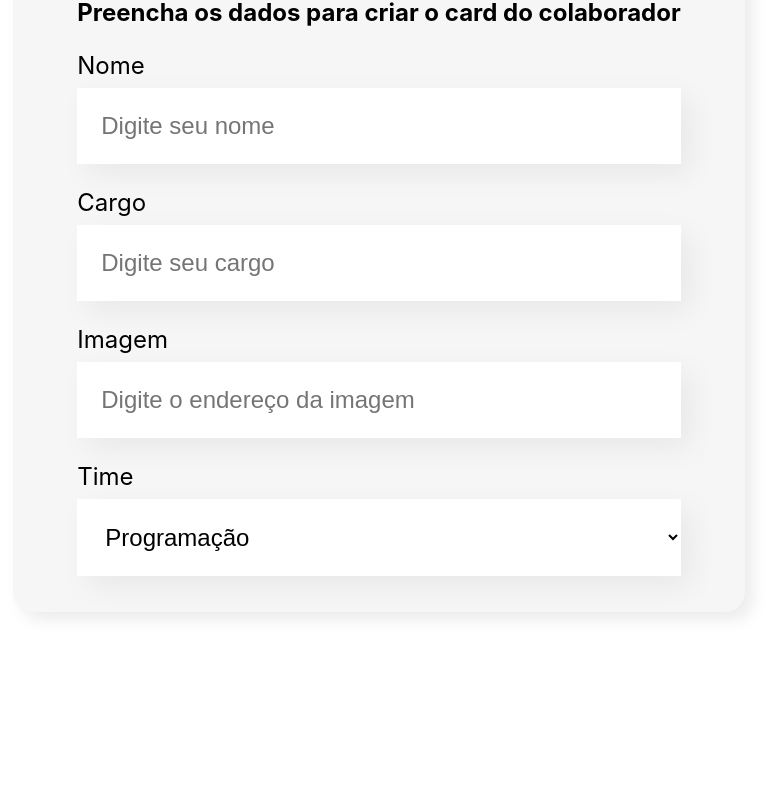
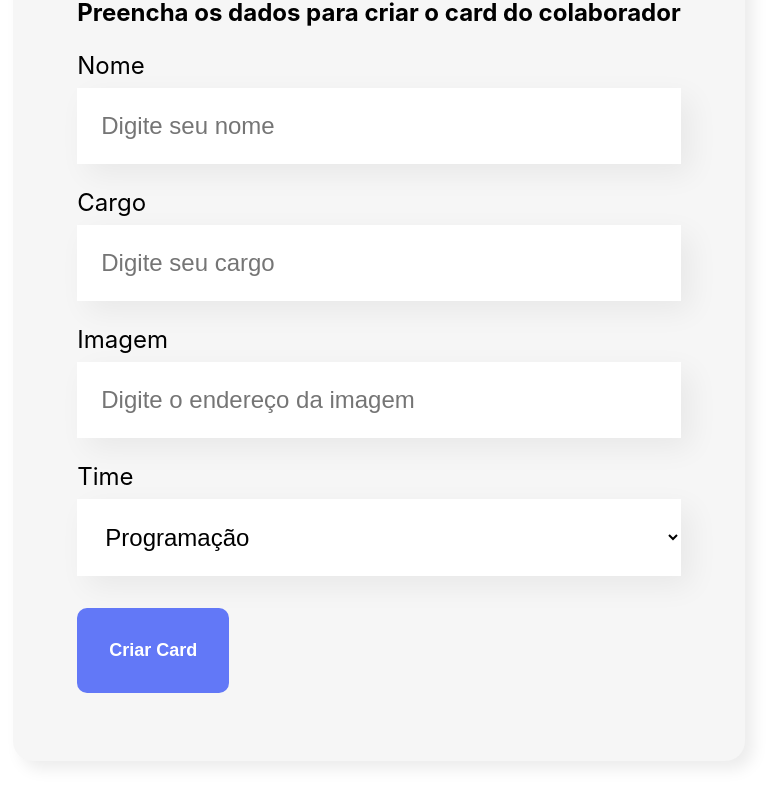
Before and after one commit to ArielSpencer/organo, a React (Create React App) app: page / in a window 1280 px wide. Shown: the part 636-1441 px from the top of the page, without its empty margins (261-1042 px from the left). Before the commit the page ends 1328 px from the top, so only its background shows below. Built offline with nearby package versions, Linux system fonts and the light colour scheme.

Commit message:
Adicionar botão de submit

```diff
--- /dev/null
+++ b/src/componentes/Botao/Botao.css
@@ -0,0 +1,15 @@
+.botao {
+    background-color: #6278F7;
+    border-radius: 10px;
+    font-weight: 700;
+    font-size: 18px;
+    padding: 32px;
+    border: none;
+    cursor: pointer;
+    color: #FFF;
+    margin: 32px 0;
+}
+
+.botao:hover {
+    color: #95FFD4;
+}
--- /dev/null
+++ b/src/componentes/Botao/index.js
@@ -0,0 +1,11 @@
+import './Botao.css'
+
+const Botao = (props) => {
+    return (
+        <button className='botao'>
+            {props.children}
+        </button>
+    )
+}
+
+export default Botao
--- a/src/componentes/Formulario/index.js
+++ b/src/componentes/Formulario/index.js
@@ -1,3 +1,4 @@
+import Botao from '../Botao'
 import CampoTexto from '../CampoTexto'
 import ListaSuspensa from '../ListaSuspensa'
 import './Formulario.css'
@@ -16,6 +17,9 @@
                 <CampoTexto label="Cargo" placeholder="Digite seu cargo" />
                 <CampoTexto label="Imagem" placeholder="Digite o endereço da imagem" />
                 <ListaSuspensa label="Time" itens={times} />
+                <Botao>
+                    Criar Card
+                </Botao>
             </form>
         </section>
     )
```
